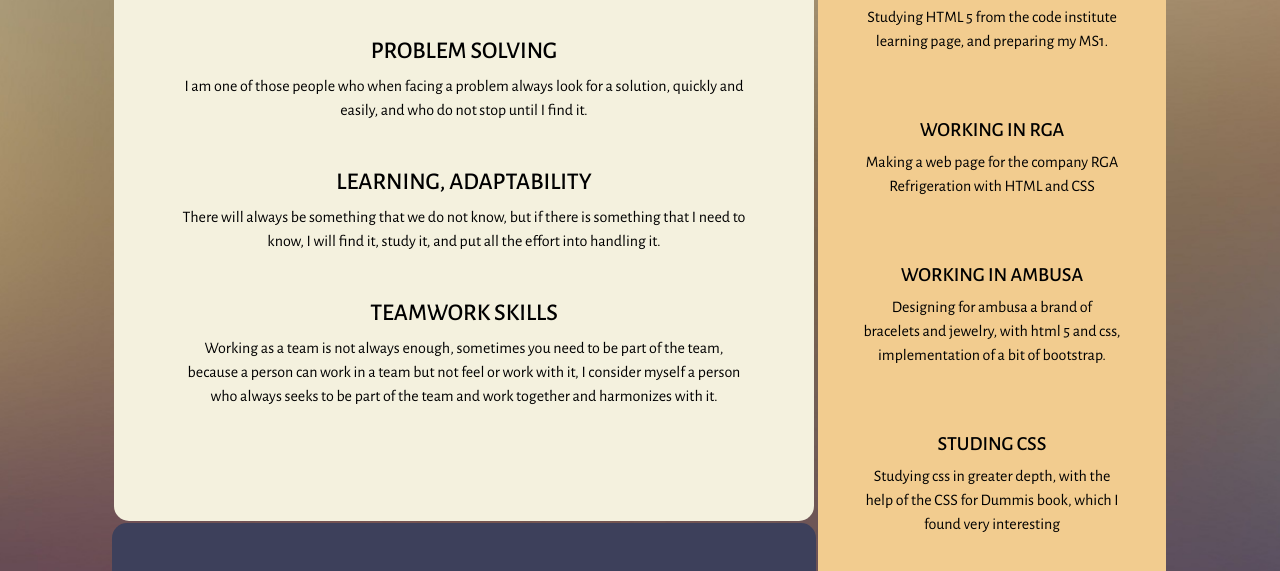
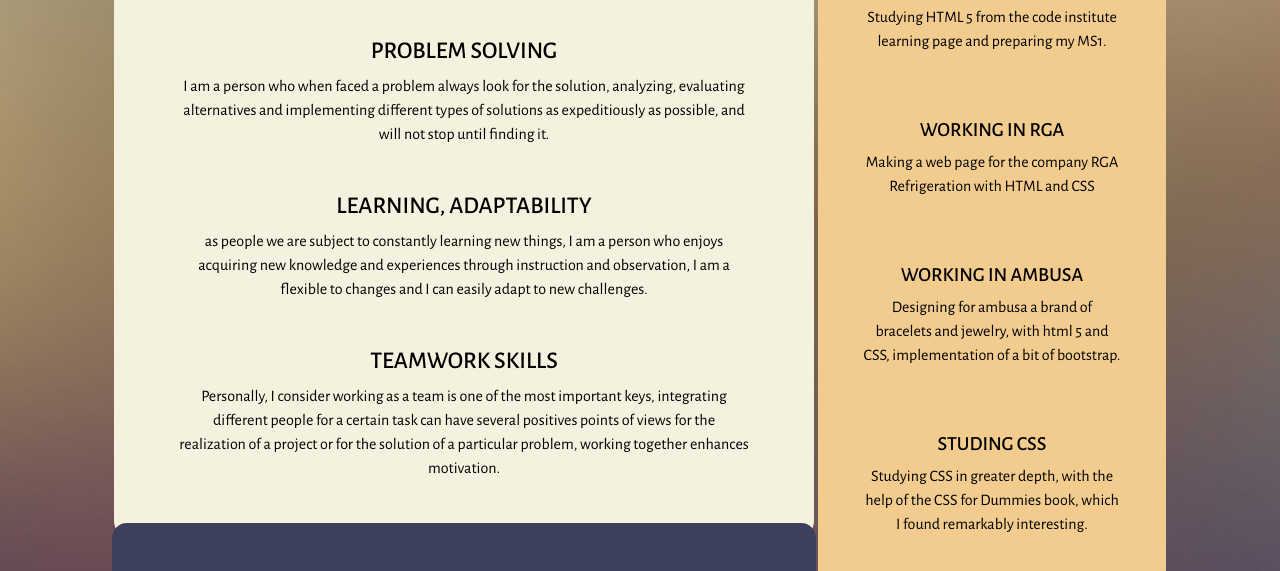
Before and after one commit to humbertoragazzini/ms-1-front-end, a plain HTML site: page index.html in a window 1280 px wide. Shown: the part 552-1123 px from the top of the page. Drawn offline with nearby package versions, Linux system fonts and the light colour scheme.

Commit message:
fixed spelling errors

```diff
--- a/assets/css/style.css
+++ b/assets/css/style.css
@@ -366,7 +366,7 @@ ul {
 
             /*this rule fixed de problem with the background*/
             body{
-                max-height: 1500px;
+                max-height: 1600px;
             }
 
             /*this rule make the mobile navbar appear*/
@@ -504,7 +504,7 @@ ul {
 
                 /*fixed background white bar bottom problem*/
                 body{
-                    max-height: 1400px;
+                    max-height: 1750px;
                 }
 
                 /**this rule make the mobile header looks more verticaly centered*/
--- a/index.html
+++ b/index.html
@@ -146,19 +146,19 @@
                             <div class="row">
                                 <div class="col-12 core-competences-item">
                                     <h4 class="uppercase">Problem solving</h4>
-                                    <p>I am one of those people who when facing a problem always look for a solution, quickly and easily, and who do not stop until I find it.</p>
+                                    <p>I am a person who when faced a problem always look for the solution, analyzing, evaluating alternatives and implementing different types of solutions as expeditiously as possible, and will not stop until finding it.</p>
                                 </div>
                             </div>
                             <div class="row">
                                 <div class="col-12 core-competences-item">
                                     <h4 class="uppercase">Learning, adaptability</h4>
-                                    <p>There will always be something that we do not know, but if there is something that I need to know, I will find it, study it, and put all the effort into handling it.</p>
+                                    <p>as people we are subject to constantly learning new things, I am a person who enjoys acquiring new knowledge and experiences through instruction and observation, I am a flexible to changes and I can easily adapt to new challenges.</p>
                                 </div>
                             </div>
                             <div class="row">
                                 <div class="col-12 core-competences-item">
                                     <h4 class="uppercase">Teamwork skills</h4>
-                                    <p>Working as a team is not always enough, sometimes you need to be part of the team, because a person can work in a team but not feel or work with it, I consider myself a person who always seeks to be part of the team and work together and harmonizes with it.</p>
+                                    <p>Personally, I consider working as a team is one of the most important keys, integrating different people for a certain task can have several positives points of views for the realization of a project or for the solution of a particular problem, working together enhances motivation.</p>
                                 </div>
                             </div>
                         </div>
@@ -180,7 +180,7 @@
                           </div>
                           <div class="activity-item">
                             <h5>Studing HTML</h5>
-                            <p>Studying HTML 5 from the code institute learning page, and preparing my MS1.</p>
+                            <p>Studying HTML 5 from the code institute learning page and preparing my MS1.</p>
                           </div>
                           <div class="activity-item">
                             <h5>Working in RGA</h5>
@@ -188,11 +188,11 @@
                           </div>
                           <div class="activity-item">
                             <h5>Working in Ambusa</h5>
-                            <p>Designing for ambusa a brand of bracelets and jewelry, with html 5 and css, implementation of a bit of bootstrap.</p>
+                            <p>Designing for ambusa a brand of bracelets and jewelry, with html 5 and CSS, implementation of a bit of bootstrap.</p>
                           </div>
                           <div class="activity-item">
                             <h5>Studing CSS</h5>
-                            <p>Studying css in greater depth, with the help of the CSS for Dummis book, which I found very interesting</p>
+                            <p>Studying CSS in greater depth, with the help of the CSS for Dummies book, which I found remarkably interesting.</p>
                           </div>
                           <div class="activity-item">
                             <h5>Studing SQL</h5>
```
